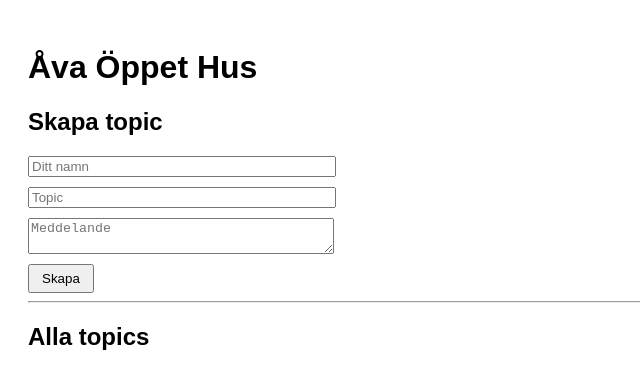
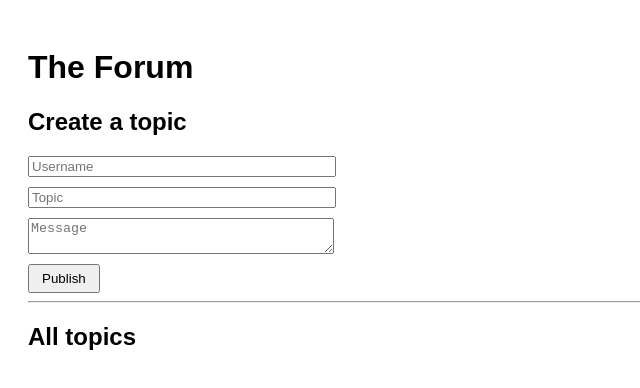
Before and after one commit to virreuknow/Event-Horizon, a plain HTML site: page Hem/forum.html in a window 1280 px wide. Shown: the whole page, without its empty margins (0-640 px from the left). Drawn offline with Linux system fonts and the light colour scheme; no server answers.

Commit message:
Engelska forum info

```diff
--- a/Hem/forum.html
+++ b/Hem/forum.html
@@ -2,7 +2,7 @@
 <html lang="sv">
 <head>
     <meta charset="UTF-8">
-    <title>Åva Öppet Hus</title>
+    <title>EH-Forum</title>
     <style>
         body { font-family: Arial; padding: 20px; }
         .topic { padding: 10px; margin-bottom: 10px; border: 1px solid #aaa; border-radius: 5px; cursor: pointer; }
@@ -14,20 +14,20 @@
 <body>
 
 <h1>
-    Åva Öppet Hus
+    The Forum
 
 </h1>
 
-<h2>Skapa topic</h2>
+<h2>Create a topic</h2>
 <form id="postForm">
-    <input type="text" id="username" placeholder="Ditt namn" required>
+    <input type="text" id="username" placeholder="Username" required>
     <input type="text" id="topic" placeholder="Topic" required>
-    <textarea id="message" placeholder="Meddelande" required></textarea>
-    <button type="submit">Skapa</button>
+    <textarea id="message" placeholder="Message" required></textarea>
+    <button type="submit">Publish</button>
 </form>
 
 <hr>
-<h2>Alla topics</h2>
+<h2>All topics</h2>
 <div id="topics"></div>
 
 <script>
```
